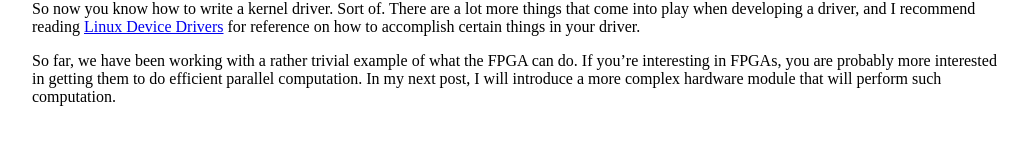
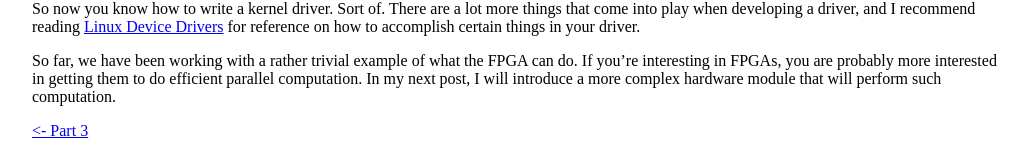
Before and after one commit to zhemao/zhemao.github.com, a Jekyll site: the page built from _posts/2013-12-29-sockit-4.markdown, in a window 1280 px wide and 900 px high, scrolled down 3965 px. Shown: the part 729-897 px from the top of the window, without its empty margins (123-1150 px from the left). Built offline with Jekyll 4.4.1, drawn with Linux system fonts in a browser that asks for light colours; before the commit the page ends 4831 px from its top, so only the background shows below that.

Commit message:
add links btw sockit 3 and 4

```diff
--- a/_posts/2013-12-27-sockit-3.markdown
+++ b/_posts/2013-12-27-sockit-3.markdown
@@ -466,3 +466,4 @@ clean things up a bit and write a kernel module to handle the writes to
 the HPS-to-FPGA bridge.
 
 [<- Part 2](/blog/2013/12/24/sockit-2.html)
+[Part 4 ->](/blog/2013/12/29/sockit-4.html)
--- a/_posts/2013-12-29-sockit-4.markdown
+++ b/_posts/2013-12-29-sockit-4.markdown
@@ -334,3 +334,5 @@ So far, we have been working with a rather trivial example of what the FPGA
 can do. If you're interesting in FPGAs, you are probably more interested in
 getting them to do efficient parallel computation. In my next post, I will
 introduce a more complex hardware module that will perform such computation.
+
+[<- Part 3](/blog/2013/12/27/sockit-3.html)
```
